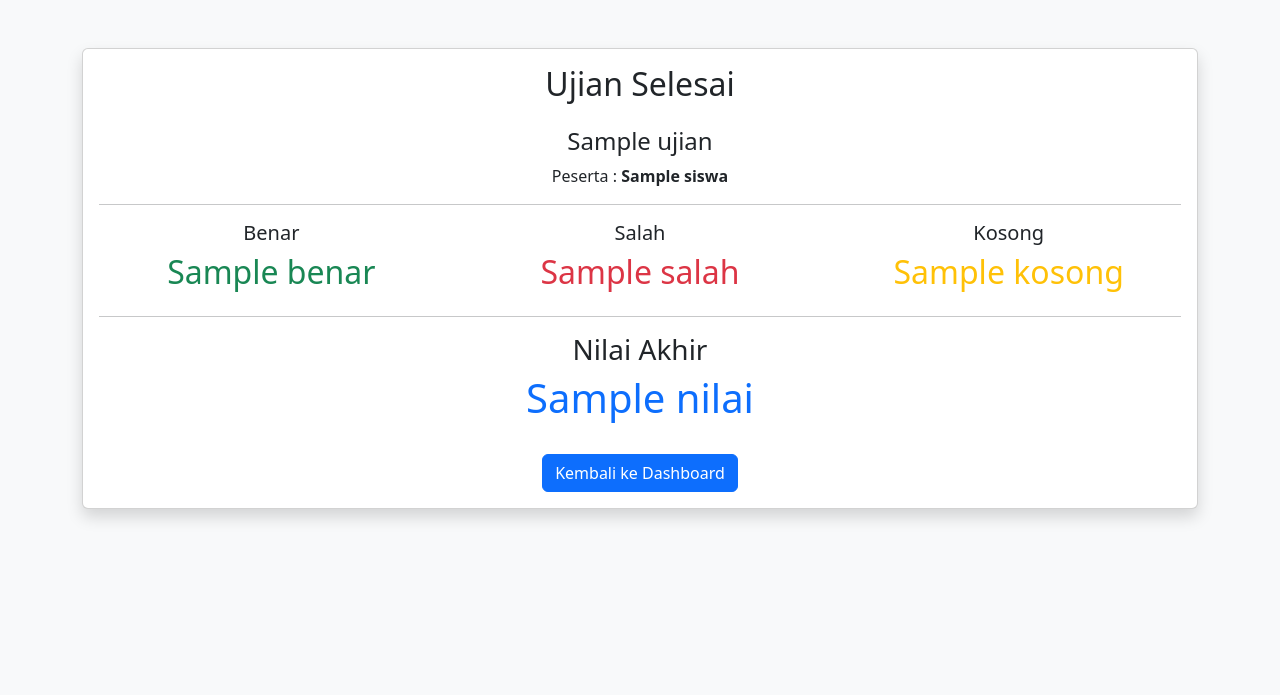
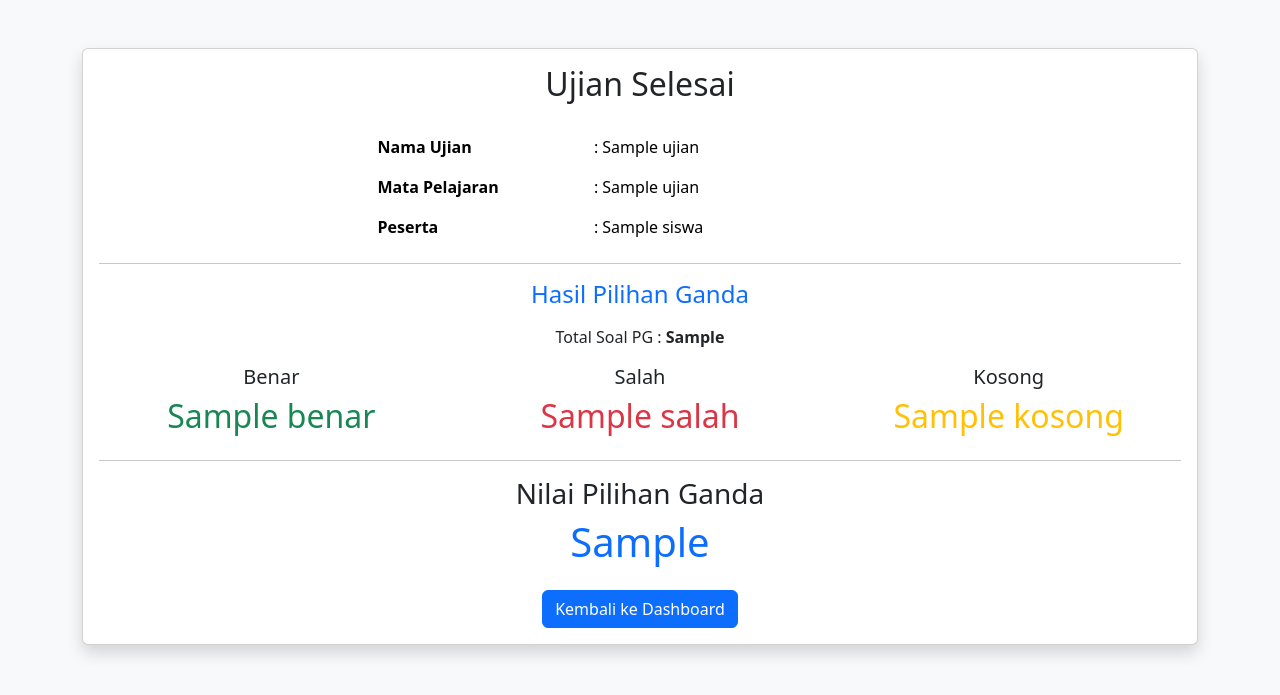
Before and after one commit to muchsinbudiansyah-stack/SIM-UJIAN-SEKOLAH, a Node server app: template views/siswa/hasil.ejs in a window 1280 px wide. Shown: the top 695 px of the page. Run offline with Node 20, Linux system fonts and the light colour scheme; the template is opened without the code that fills it: most values are stand-ins (such as "Sample title", 1, 10 or a date in 2020); some libraries are stand-ins or nearby versions.

Commit message:
v2.1 Complete PG scoring and essay waiting status

```diff
--- a/views/siswa/hasil.ejs
+++ b/views/siswa/hasil.ejs
@@ -7,8 +7,7 @@
 
     <title>Hasil Ujian</title>
 
-<link
-href="https://cdn.jsdelivr.net/npm/bootstrap@5.3.3/dist/css/bootstrap.min.css"
+    <link href="https://cdn.jsdelivr.net/npm/bootstrap@5.3.3/dist/css/bootstrap.min.css"
           rel="stylesheet">
 
 </head>
@@ -19,31 +18,51 @@ rel="stylesheet">
 
     <div class="card shadow">
 
-<div class="card-body text-center">
+        <div class="card-body">
 
-<h2 class="mb-4">
-
+            <h2 class="text-center mb-4">
                 Ujian Selesai
-
             </h2>
 
-<h4>
+            <!-- ========================= -->
+            <!-- INFORMASI UJIAN -->
+            <!-- ========================= -->
 
-<%= ujian.nama_ujian %>
+            <table class="table table-borderless w-50 mx-auto">
 
-</h4>
+                <tr>
+                    <td width="40%"><strong>Nama Ujian</strong></td>
+                    <td>: <%= ujian.nama_ujian %></td>
+                </tr>
 
-<p>
+                <tr>
+                    <td><strong>Mata Pelajaran</strong></td>
+                    <td>: <%= ujian.nama_mapel %></td>
+                </tr>
 
-Peserta :
+                <tr>
+                    <td><strong>Peserta</strong></td>
+                    <td>: <%= siswa.nama %></td>
+                </tr>
 
-<b><%= siswa.nama %></b>
-
-</p>
+            </table>
 
             <hr>
 
-<div class="row">
+            <!-- ========================= -->
+            <!-- HASIL PG -->
+            <!-- ========================= -->
+
+            <h4 class="text-center text-primary mb-3">
+                Hasil Pilihan Ganda
+            </h4>
+
+            <p class="text-center">
+                Total Soal PG :
+                <strong><%= jumlahPG %></strong>
+            </p>
+
+            <div class="row text-center">
 
                 <div class="col">
 
@@ -85,21 +104,58 @@ Peserta :
 
             <hr>
 
-<h3>
-
-Nilai Akhir
-
+            <h3 class="text-center">
+                Nilai Pilihan Ganda
             </h3>
 
-<h1 class="text-primary">
+            <h1 class="text-center text-primary">
 
-<%= nilai %>
+                <%= nilaiPG %>
 
             </h1>
 
-<a
-href="/peserta/dashboard"
-class="btn btn-primary mt-4">
+            <!-- ========================= -->
+            <!-- HASIL ESSAY -->
+            <!-- ========================= -->
+
+            <% if (adaEssay) { %>
+
+            <hr>
+
+            <div class="alert alert-warning">
+
+                <h5 class="text-center mb-3">
+                    Hasil Essay
+                </h5>
+
+                <p>
+                    Jumlah Soal :
+                    <strong><%= jumlahEssay %></strong>
+                </p>
+
+                <p class="mb-0">
+                    Status :
+                    <strong><%= statusEssay %></strong>
+                </p>
+
+            </div>
+
+            <hr>
+
+            <h3 class="text-center text-secondary">
+                Nilai Akhir
+            </h3>
+
+            <h2 class="text-center text-muted">
+                Belum tersedia
+            </h2>
+
+            <% } %>
+
+            <div class="text-center mt-4">
+
+                <a href="/peserta/dashboard"
+                   class="btn btn-primary">
 
                     Kembali ke Dashboard
 
@@ -111,6 +167,8 @@ Kembali ke Dashboard
 
     </div>
 
+</div>
+
 </body>
 
 </html>
```
Also changed, not shown: backend/controllers/pesertaController.js (+31 -3 lines). Lines whose indentation alone changed are shown as unchanged.
